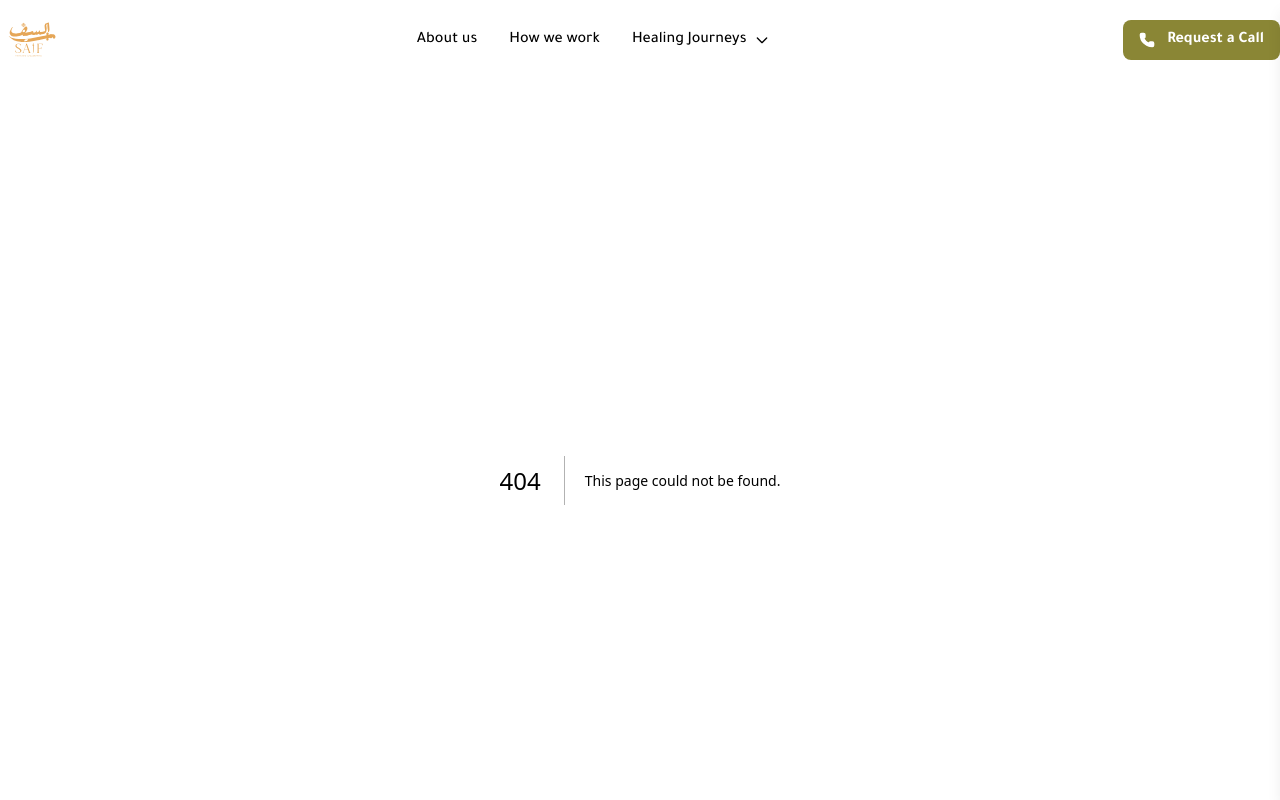
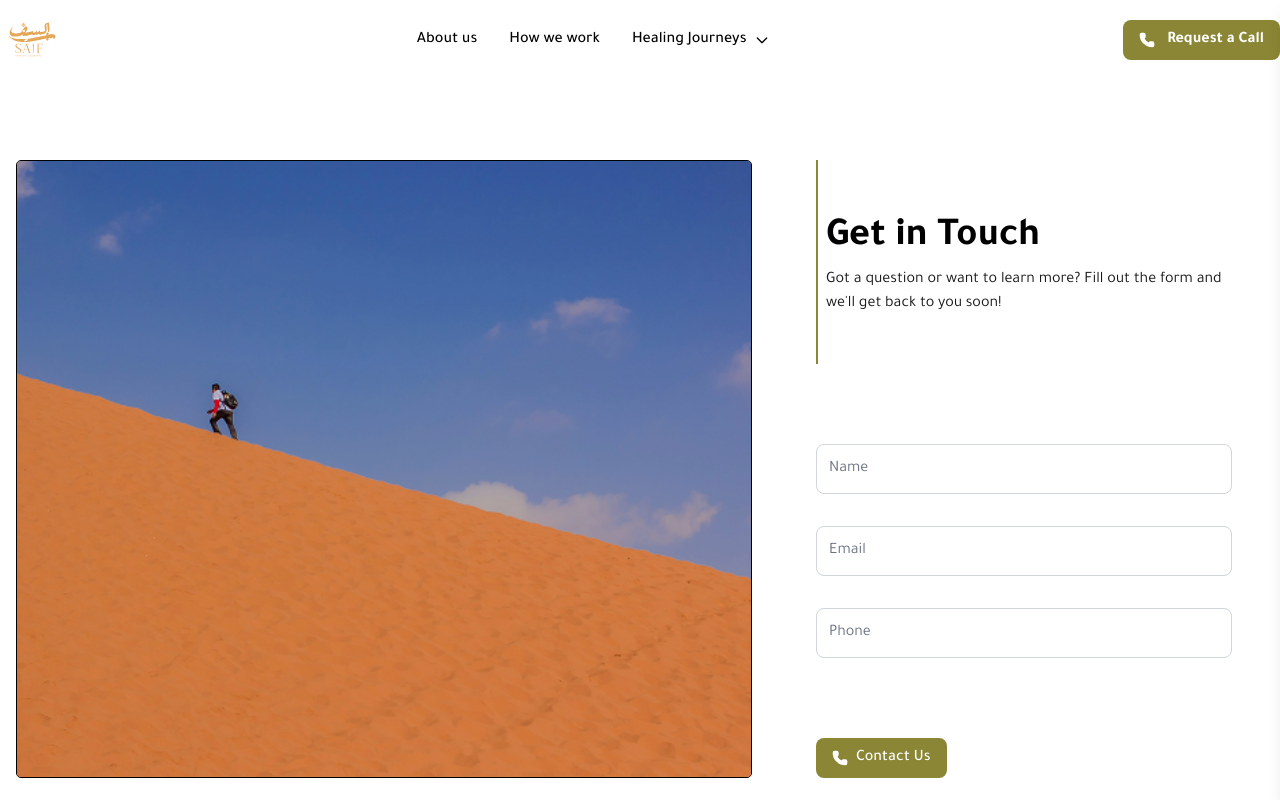
Before and after one commit to lulzshadowwalker/saif-travels, a Next.js app: page /contact in a window 1280 px wide. Before the commit this address had no page. Shown: the top 800 px of the page. Built offline with nearby package versions, Linux system fonts and the light colour scheme.

Commit message:
Add contact page and link to footer navigation

```diff
--- /dev/null
+++ b/src/app/contact/page.tsx
@@ -0,0 +1,80 @@
+import { Phone } from "lucide-react";
+import Image from 'next/image';
+import banner from '@/assets/images/contact.png'
+
+export default function Contact() {
+  return (
+    <main className="container mx-auto my-20 max-lg:my-6 px-4">
+      <div className="flex flex-col md:flex-row gap-8 md:gap-16">
+        <div className="bg-red-400 flex-grow relative rounded-box overflow-hidden border min-h-[220px] md:min-h-[400px] mb-8 md:mb-0 md:w-1/2">
+            <Image src={banner} alt="" fill objectFit="cover" className="scale-[1.01]" />
+        </div>
+
+        <section className="w-full md:max-w-104 md:me-8">
+          <div className="border-l-2 border-accent px-2 py-12 max-lg:py-6 mb-20 max-lg:mb-8">
+            <h1 className="text-[2.5rem] max-lg:text-2xl font-semibold">Get in Touch</h1>
+            <p className="text-[#171717] text-base max-lg:text-sm">
+              Got a question or want to learn more? Fill out the form and we'll
+              get back to you soon!
+            </p>
+          </div>
+
+          <form className="space-y-8">
+            <label htmlFor="name" className="sr-only">
+              Name
+            </label>
+            <input
+              id="name"
+              type="text"
+              className="w-full p-3 border border-gray-300 rounded-lg bg-white
+                         transition-all duration-200 ease-in-out
+                         hover:border-gray-400 hover:shadow-sm
+                         focus:outline-none focus:ring-2 focus:ring-accent focus:border-accent
+                         placeholder:text-gray-500 placeholder:transition-colors
+                         focus:placeholder:text-gray-400"
+              placeholder="Name"
+              required
+            />
+
+            <label htmlFor="email" className="sr-only">
+              Email
+            </label>
+            <input
+              id="email"
+              type="email"
+              className="w-full p-3 border border-gray-300 rounded-lg bg-white
+                         transition-all duration-200 ease-in-out
+                         hover:border-gray-400 hover:shadow-sm
+                         focus:outline-none focus:ring-2 focus:ring-accent focus:border-accent
+                         placeholder:text-gray-500 placeholder:transition-colors
+                         focus:placeholder:text-gray-400"
+              placeholder="Email"
+              required
+            />
+
+            <label htmlFor="phone" className="sr-only">
+              Phone
+            </label>
+            <input
+              id="phone"
+              type="tel"
+              className="w-full p-3 border border-gray-300 rounded-lg bg-white
+                         transition-all duration-200 ease-in-out
+                         hover:border-gray-400 hover:shadow-sm
+                         focus:outline-none focus:ring-2 focus:ring-accent focus:border-accent
+                         placeholder:text-gray-500 placeholder:transition-colors
+                         focus:placeholder:text-gray-400"
+              placeholder="Phone"
+              required
+            />
+
+            <button type="submit" className="btn btn-accent mt-12 max-lg:mt-6 w-full md:w-auto flex items-center justify-center gap-2">
+              <Phone size={16} fill="currentColor" />
+              Contact Us
+            </button>
+          </form>
+        </section>
+      </div>
+    </main>
+  );
+}
--- a/src/shared/footer/index.tsx
+++ b/src/shared/footer/index.tsx
@@ -38,10 +38,10 @@ export function Footer() {
           <div className="mb-8 md:mb-0">
             <nav className="flex flex-col gap-4">
               <Link href="#" className="hover:underline transition">
-                About us
+                How we work
               </Link>
-              <Link href="#" className="hover:underline transition">
-                How we work
+              <Link href="/contact" className="hover:underline transition">
+                Contact Us
               </Link>
               <Link href="/faq" className="hover:underline transition">
                 Frequently Asked Questions
```
Also changed, not shown: src/assets/images/contact.png (added).
